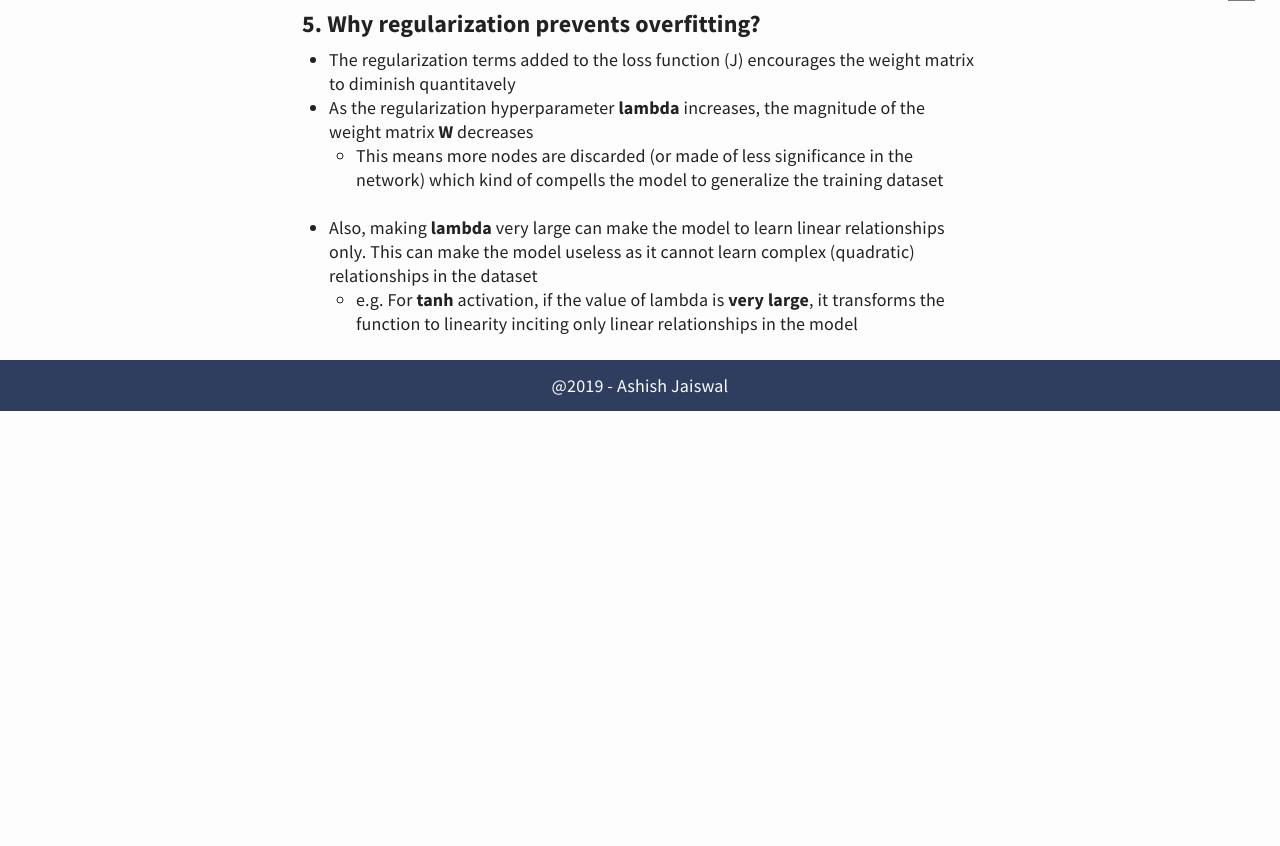
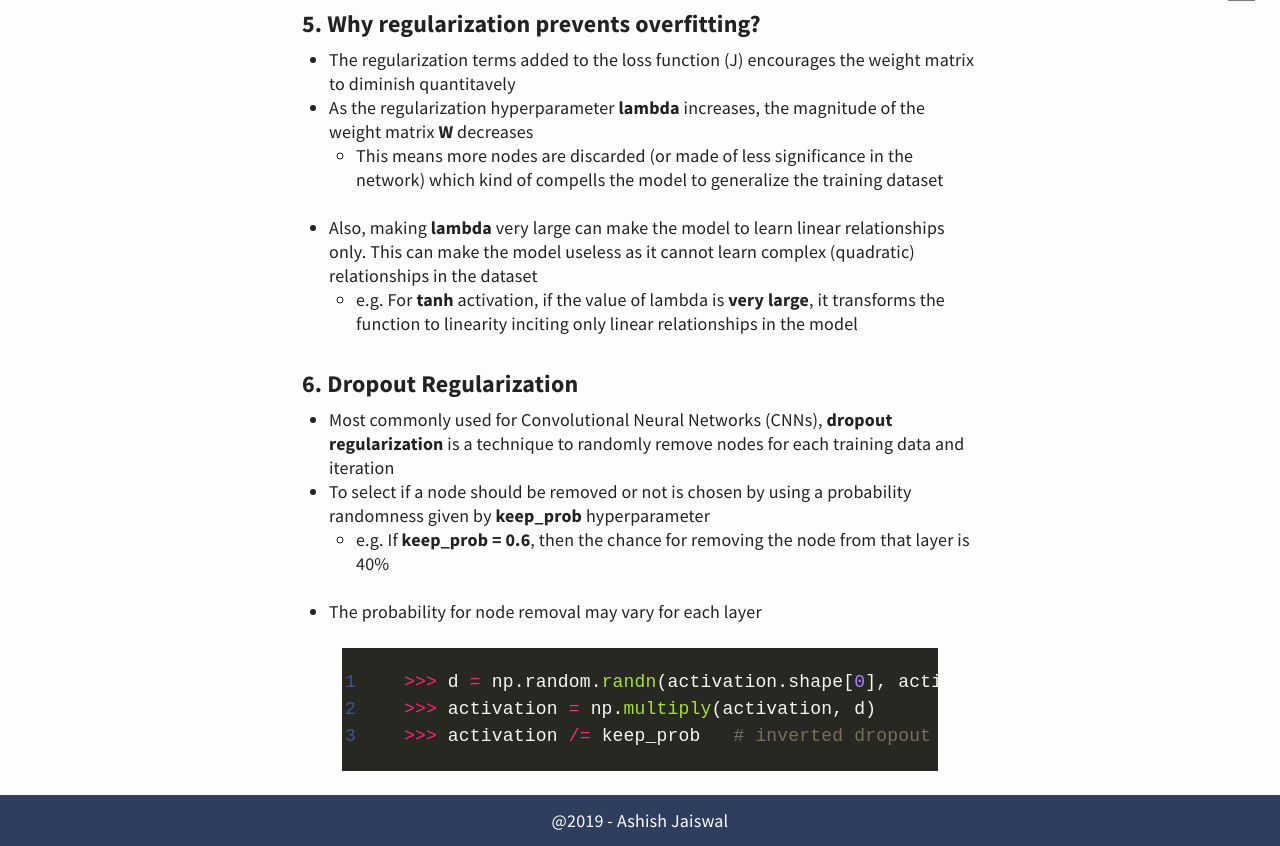
Before and after one commit to asheeshcric/blog, a Jekyll site: the page built from _posts/2019-05-15-practical-aspects-of-deep-learning.md, in a window 1280 px wide and 900 px high, scrolled down 3413 px, cut to the strip 54-900 px from the top of the window. Built offline with Jekyll 4.4.1, drawn with Linux system fonts in a browser that asks for light colours; comment, search, counter and statistics services are not loaded; before the commit the page ends 3878 px from its top, so only the background shows below that.

Commit message:
Add dropout regularization technique

```diff
--- a/_posts/2019-05-15-practical-aspects-of-deep-learning.md
+++ b/_posts/2019-05-15-practical-aspects-of-deep-learning.md
@@ -94,3 +94,15 @@ description: In order to improve a deep neural network that you built, you need
     - This means more nodes are discarded (or made of less significance in the network) which kind of compells the model to generalize the training dataset
 - Also, making **lambda** very large can make the model to learn linear relationships only. This can make the model useless as it cannot learn complex (quadratic) relationships in the dataset
     - e.g. For **tanh** activation, if the value of lambda is **very large**, it transforms the function to linearity inciting only linear relationships in the model
+
+### 6. Dropout Regularization
+
+- Most commonly used for Convolutional Neural Networks (CNNs), **dropout regularization** is a technique to randomly remove nodes for each training data and iteration
+- To select if a node should be removed or not is chosen by using a probability randomness given by **keep_prob** hyperparameter
+    - e.g. If **keep_prob = 0.6**, then the chance for removing the node from that layer is 40%
+- The probability for node removal may vary for each layer
+{% highlight python linenos %}
+    >>> d = np.random.randn(activation.shape[0], activation.shape[1])
+    >>> activation = np.multiply(activation, d)
+    >>> activation /= keep_prob   # inverted dropout (to neutralize the changes of dropout in the test set)
+{% endhighlight %}
```
